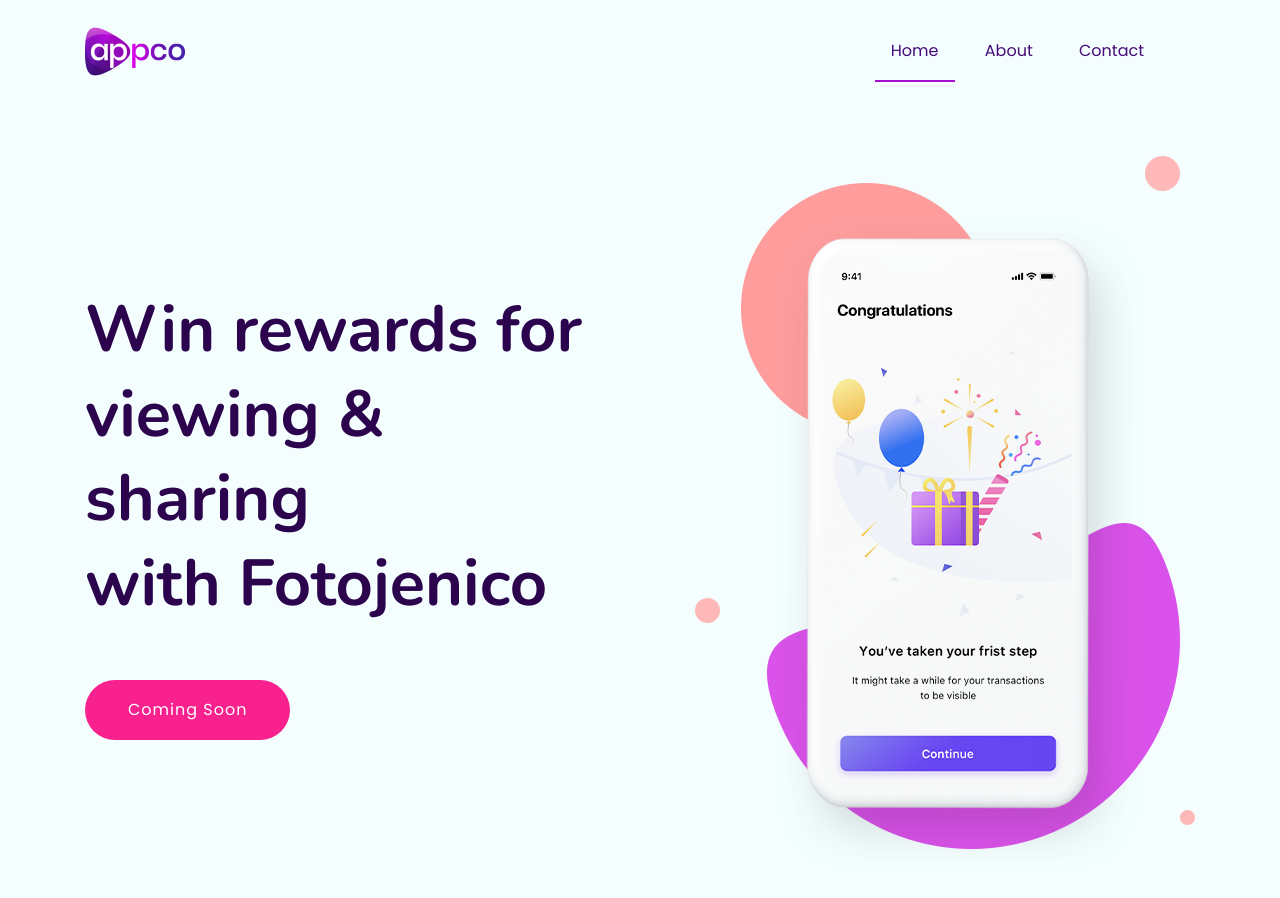
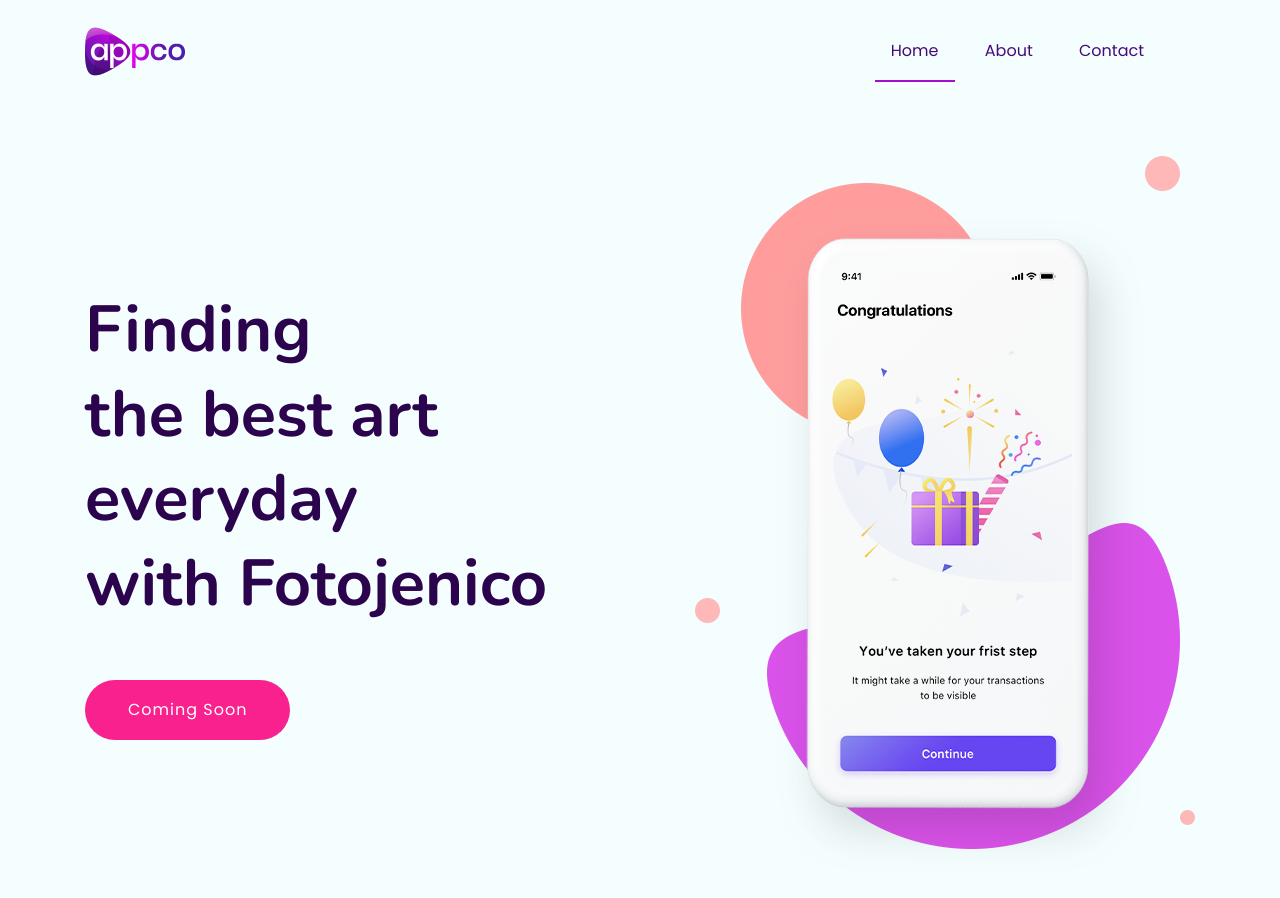
Before and after one commit to Fotojenico/fotojenicoServer, a Django app: page / in a window 1280 px wide. Shown: the top 898 px of the page. Run offline with Django 3.2, Linux system fonts and the light colour scheme; parts of the project's set-up code (start-up, migrations or seed data) failed here and were passed over; some libraries are stand-ins or nearby versions.

Commit message:
Changed slogan

```diff
--- a/code/templates/home/index.html
+++ b/code/templates/home/index.html
@@ -9,7 +9,7 @@
                 <div class="row d-flex align-items-center">
                     <div class="col-lg-6 col-md-9 ">
                         <div class="hero__caption">
-                            <h1 data-animation="fadeInUp" data-delay=".3s">Win rewards for<br>viewing & sharing<br> with Fotojenico</h1>
+                            <h1 data-animation="fadeInUp" data-delay=".3s">Finding <br>the best art everyday<br> with Fotojenico</h1>
                             <p data-animation="fadeInUp" data-delay=".5s"></p>
                             <!-- Slider btn -->
                            <div class="slider-btns">
```
